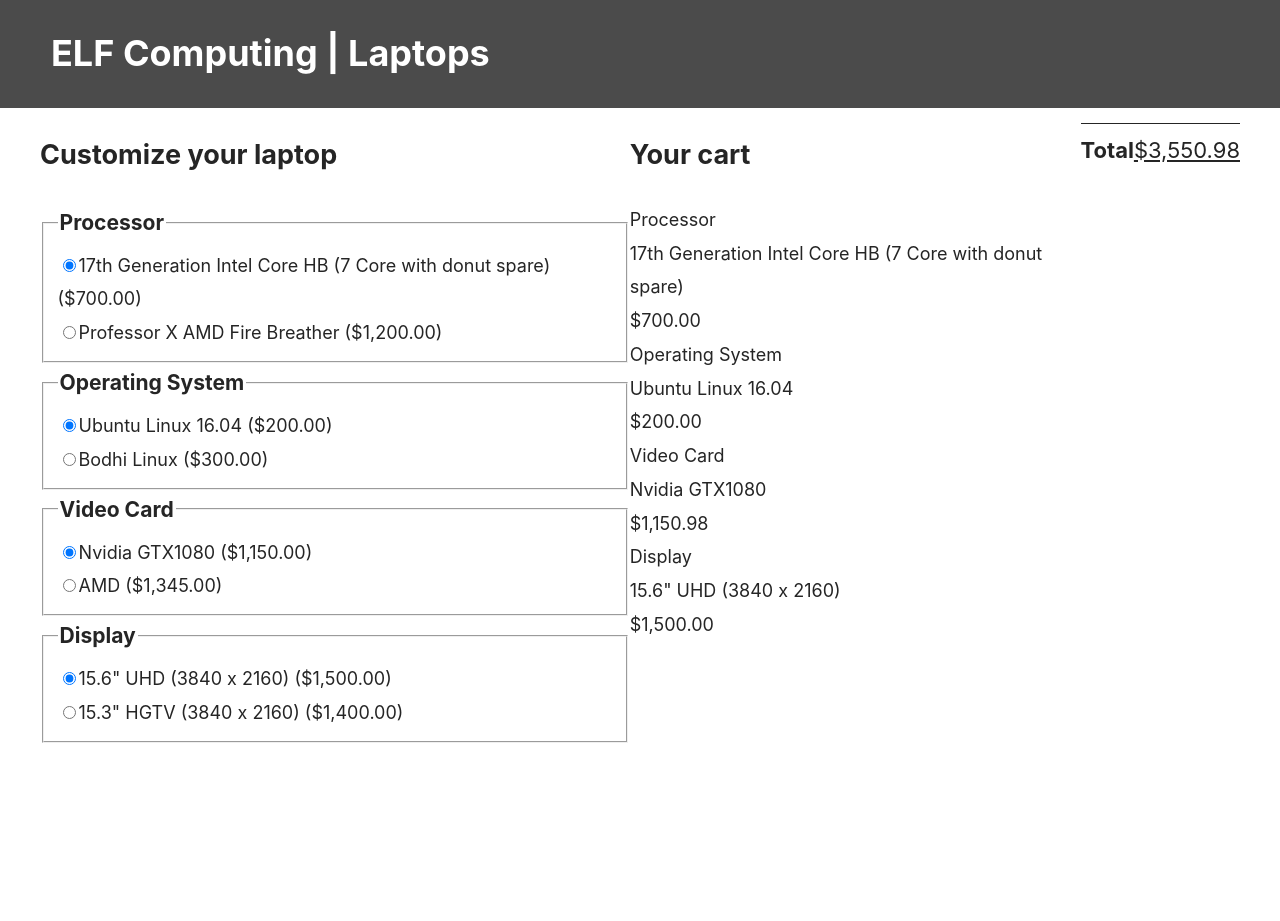
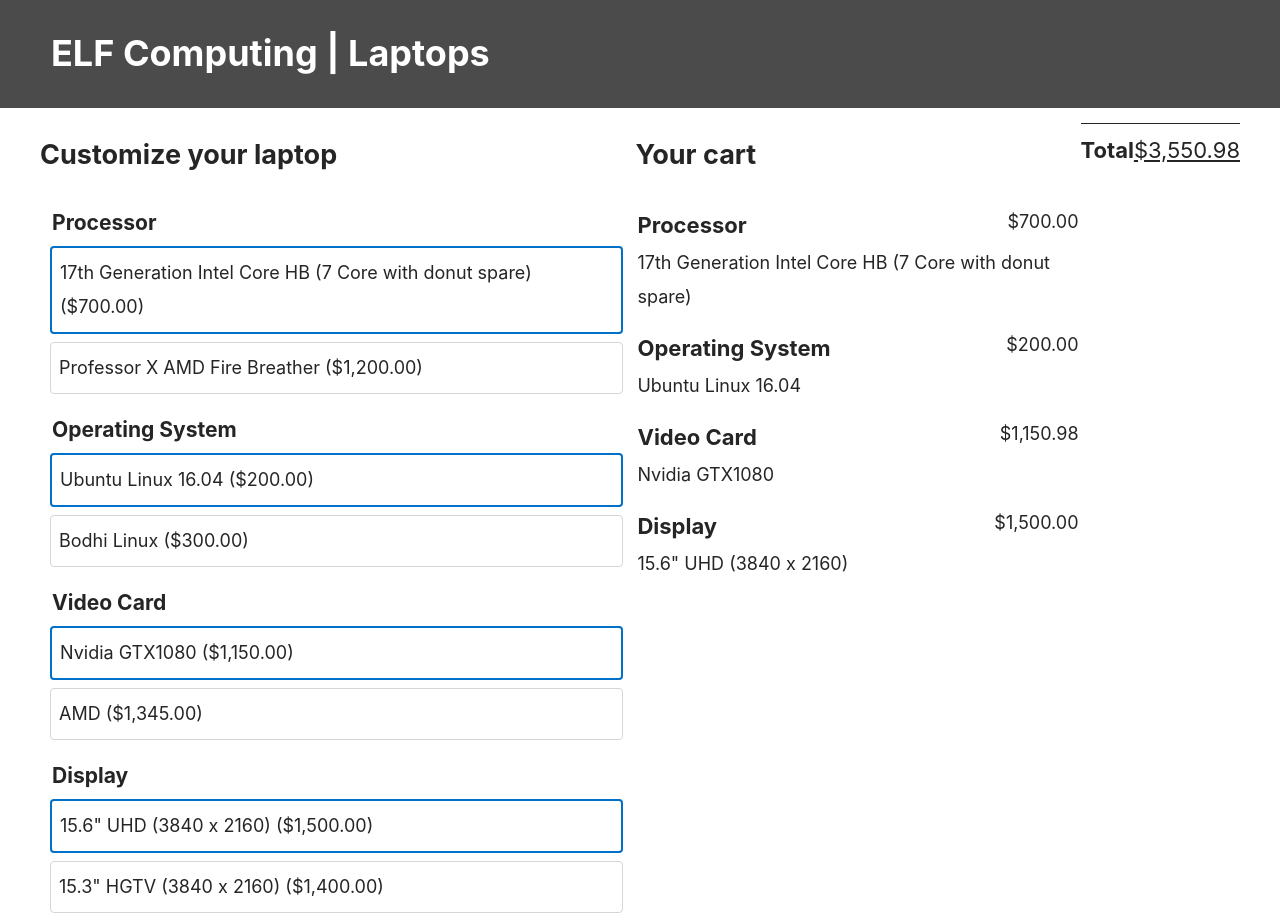
Before and after one commit to mujp13/react-laptop_customizer, a React (Create React App) app: page / in a window 1280 px wide. Before the commit the page ends 800 px from the top, so only its background shows below. Built offline with nearby package versions, Linux system fonts and the light colour scheme.

Commit message:
another commit

```diff
--- a/src/App.css
+++ b/src/App.css
@@ -30,13 +30,14 @@
   margin: 0;
 }
 
+
 main {
   width: 95%;
   max-width: 120rem;
   display: flex;
-  flex-direction: row;
   margin: 0 auto;
 }
+
 
 .summary__total {
   font-size: 2.2rem;
--- a/src/FeatureContainer/FeatureContainer.css
+++ b/src/FeatureContainer/FeatureContainer.css
@@ -0,0 +1,3 @@
+.main__form {
+  flex: 4;
+}
--- a/src/FeatureContainer/FeatureContainer.js
+++ b/src/FeatureContainer/FeatureContainer.js
@@ -1,5 +1,6 @@
 import React from 'react';
 import FeatureItems from '../FeatureItems/FeatureItems'
+import './FeatureContainer.css';
 
 class FeatureContainer extends React.Component {
 
--- a/src/FeatureItems/FeatureItems.css
+++ b/src/FeatureItems/FeatureItems.css
@@ -0,0 +1,55 @@
+.feature {
+  padding: 0.8rem;
+  padding-top: 0.4rem;
+  border: 0;
+}
+
+.feature + .feature {
+  margin-top: 0.8rem;
+}
+
+.feature__name {
+  font-size: inherit;
+  line-height: inherit;
+  font-weight: bold;
+}
+
+.feature__item + .feature__item {
+  margin-top: 0.8rem;
+}
+
+/* Hide radios from sighted users,
+while keeping them available to the keyboard */
+.feature__option {
+  position: absolute !important;
+  clip: rect(1px 1px 1px 1px); /* IE6, IE7 */
+  clip: rect(1px, 1px, 1px, 1px);
+  padding: 0 !important;
+  border: 0 !important;
+  height: 1px !important;
+  width: 1px !important;
+  overflow: hidden;
+}
+
+.feature__label {
+  display: block;
+  padding: 0.8rem;
+  border: 0.1rem solid #d6d6d6;
+  border-radius: 0.4rem;
+}
+
+.feature__label:hover {
+  border-color: #888;
+}
+
+.feature__option:checked + .feature__label {
+  border: 0.2rem solid #0070c9;
+}
+
+.feature__option:focus + .feature__label {
+  box-shadow: 0 0 0 0.1rem #fff, 0 0 0 0.3rem #83c0fd;
+}
+
+.feature__option:not(:checked) + .feature__label {
+  cursor: pointer;
+}
--- a/src/FeatureItems/FeatureItems.js
+++ b/src/FeatureItems/FeatureItems.js
@@ -1,4 +1,5 @@
 import React from 'react';
+import './FeatureItems.css';
 
 const USCurrencyFormat = new Intl.NumberFormat("en-US", {
   style: "currency",
--- a/src/SummaryContainer/SummaryContainer.css
+++ b/src/SummaryContainer/SummaryContainer.css
@@ -0,0 +1,4 @@
+.main__summary {
+  flex: 3;
+  margin-left: 0.2rem;
+}
--- a/src/SummaryContainer/SummaryContainer.js
+++ b/src/SummaryContainer/SummaryContainer.js
@@ -1,5 +1,6 @@
 import React from 'react';
 import SummaryItems from '../SummaryItems/SummaryItems'
+import './SummaryContainer.css';
 
 class SummaryContainer extends React.Component {
   render() {
--- a/src/SummaryItems/SummaryItems.css
+++ b/src/SummaryItems/SummaryItems.css
@@ -0,0 +1,24 @@
+.summary__option {
+  display: grid;
+  grid-template-areas:
+    'key cost'
+    'value value';
+  padding: 0.2rem;
+  margin-top: 1rem;
+}
+
+.summary__option__label {
+  font-size: 2.2rem;
+  font-weight: bold;
+  grid-area: key;
+}
+
+.summary__option__value {
+  grid-area: value;
+}
+
+
+.summary__option__cost {
+  grid-area: cost;
+  text-align: right;
+}
--- a/src/SummaryItems/SummaryItems.js
+++ b/src/SummaryItems/SummaryItems.js
@@ -1,4 +1,5 @@
 import React from 'react';
+import './SummaryItems.css';
 
 const USCurrencyFormat = new Intl.NumberFormat("en-US", {
   style: "currency",
@@ -7,8 +8,7 @@
 
 class SummaryItems extends React.Component {
   render() {
-    const { item, fieldTitle} = this.props;
-    const items = Object.values(item);
+    const {fieldTitle} = this.props;
     return (
       <div className="summary__option" /*key={featureHash}*/>
         <div className="summary__option__label">{fieldTitle}</div>
```
